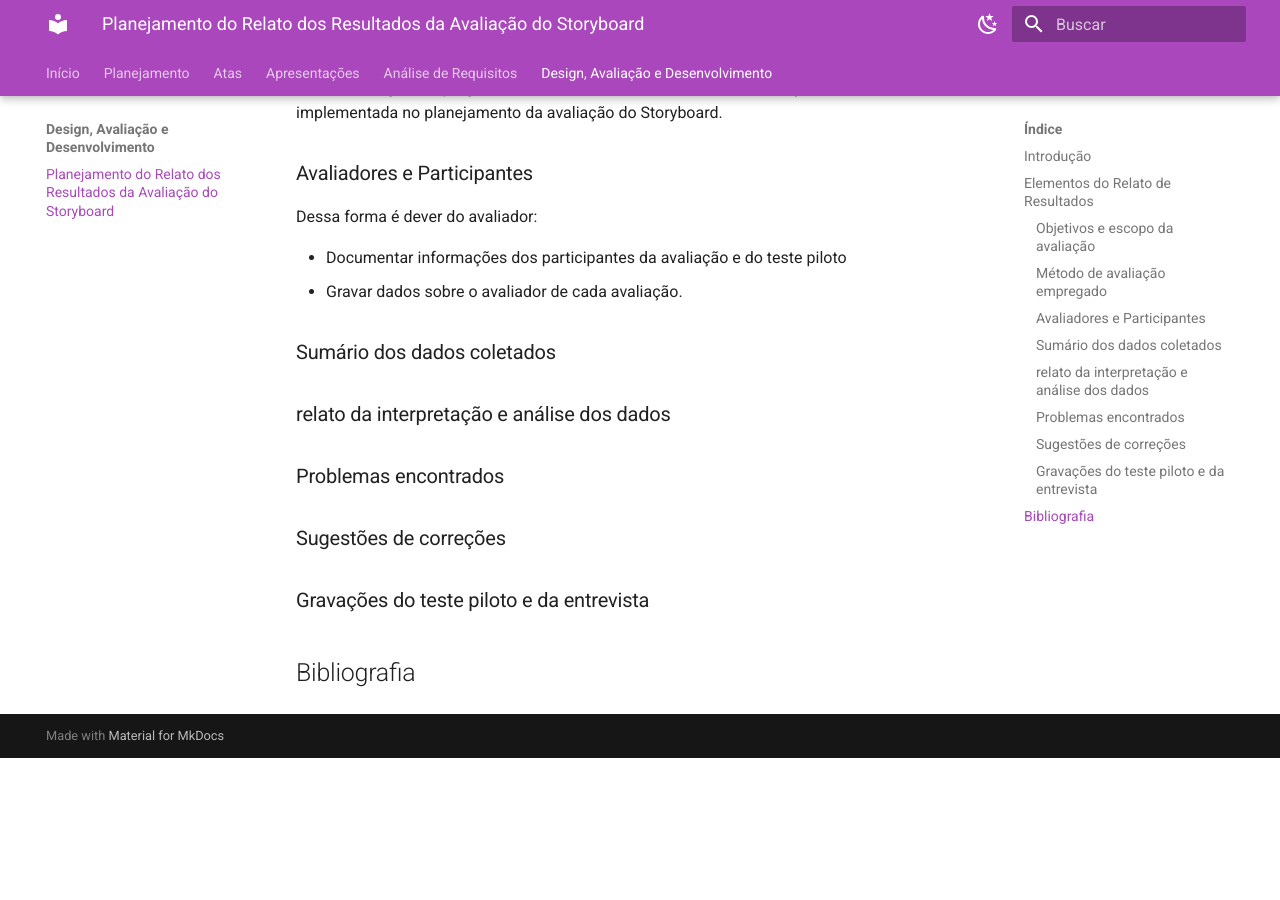
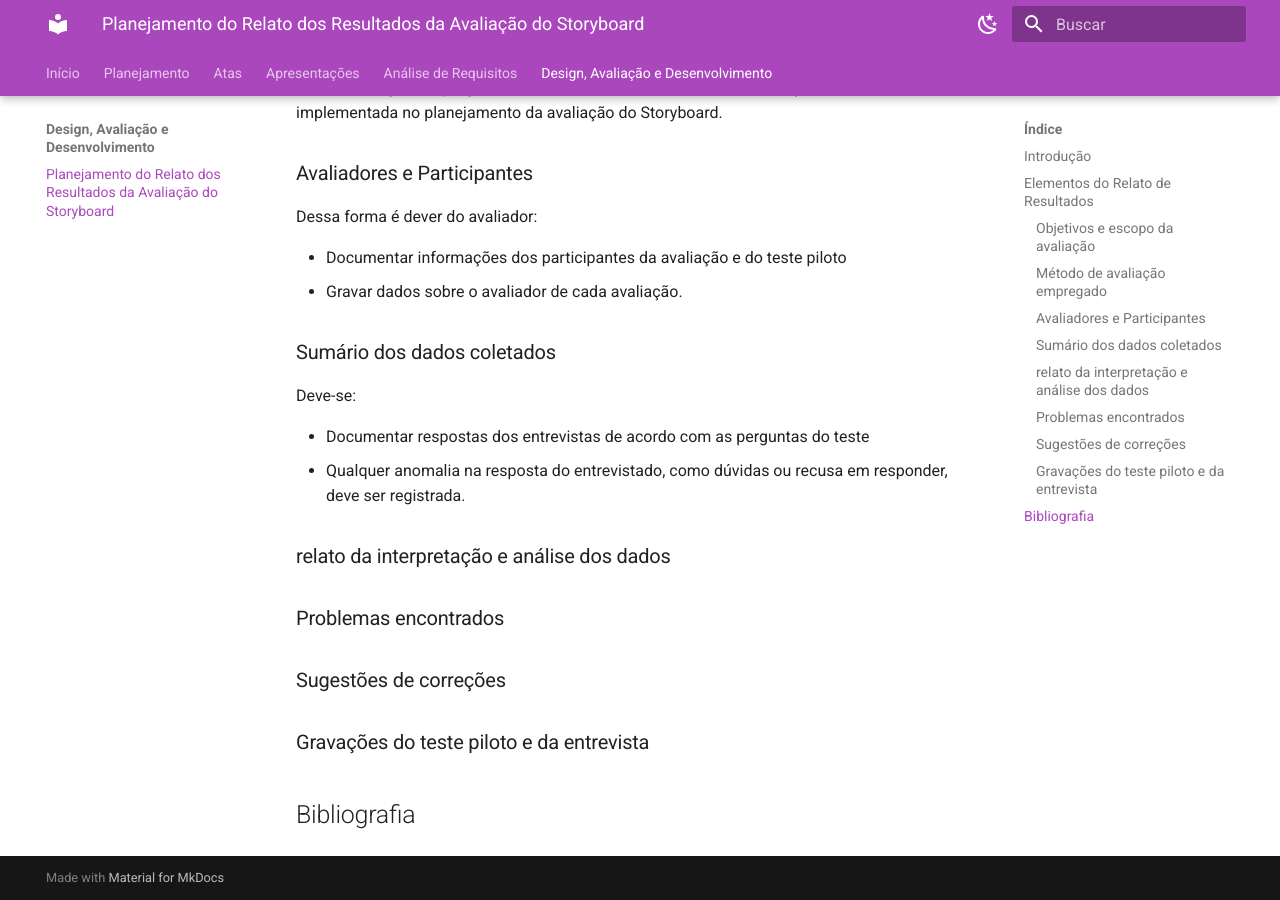
Before and after one commit to Interacao-Humano-Computador/2024.1-Grupo08, an MkDocs documentation site: the page built from docs/Design_avaliacao/PlanejamentoResultadosA.md, in a window 1280 px wide and 900 px high, scrolled down 787 px. Built offline with MkDocs 1.6.1 and Material for MkDocs 9.7.7, drawn with Linux system fonts in a browser that asks for light colours; before the commit the page ends 1545 px from its top, so only the background shows below that.

Commit message:
marco e ph

```diff
--- a/docs/Design_avaliacao/PlanejamentoResultadosA.md
+++ b/docs/Design_avaliacao/PlanejamentoResultadosA.md
@@ -26,6 +26,10 @@ Dessa forma é dever do avaliador:
 * Gravar dados sobre o avaliador de cada avaliação.
 
 ### Sumário dos dados coletados
+Deve-se:
+
+* Documentar respostas dos entrevistas de acordo com as perguntas do teste
+* Qualquer anomalia na resposta do entrevistado, como dúvidas ou recusa em responder, deve ser registrada.
 
 ### relato da interpretação e análise dos dados
 
```
